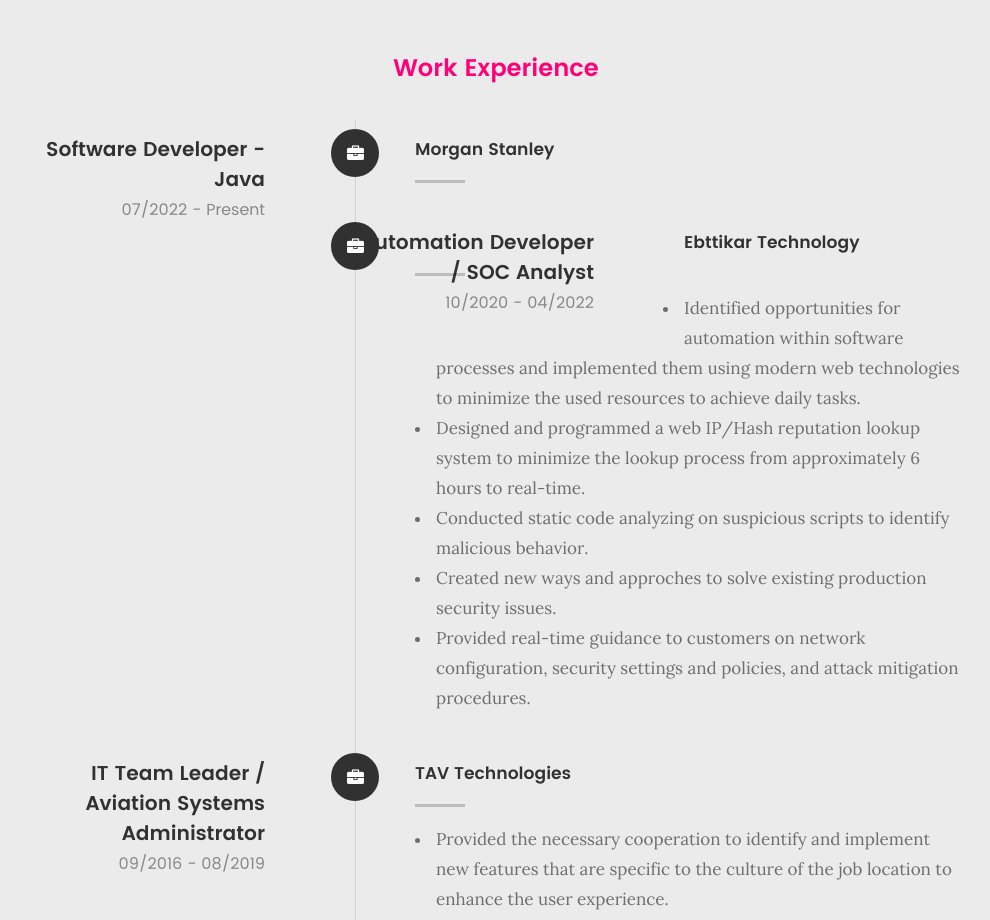
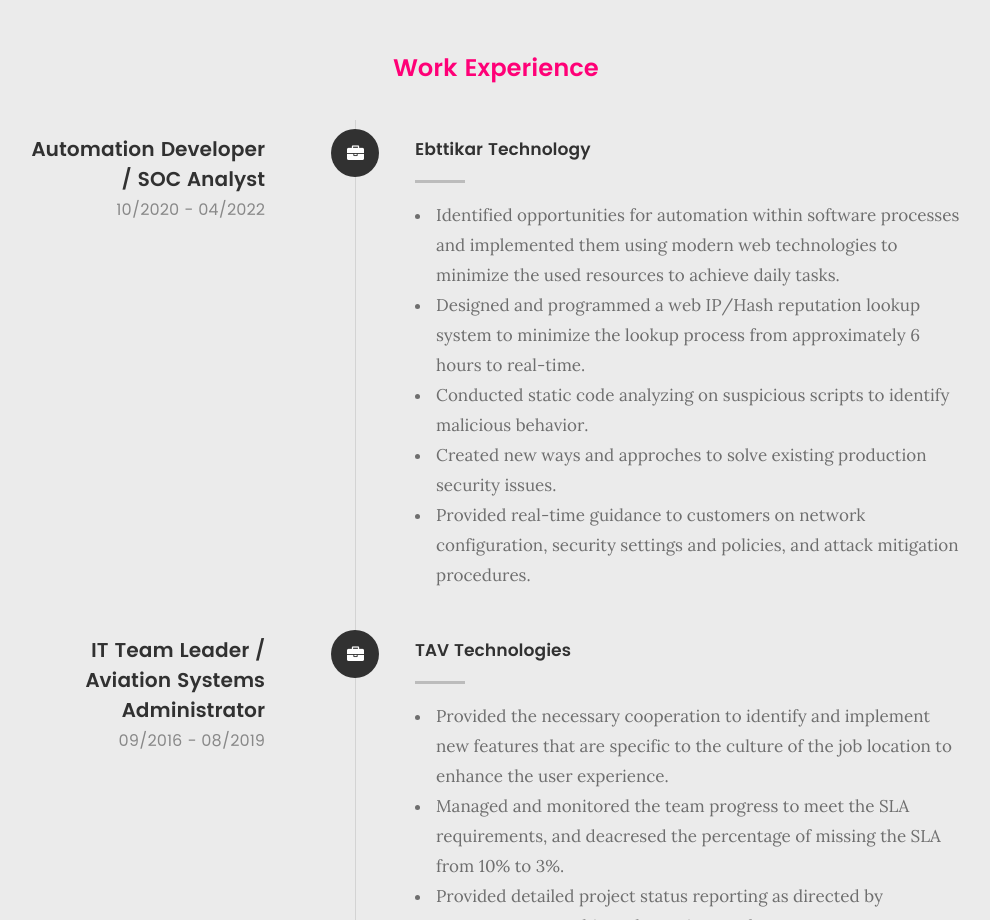
Before and after one commit to mayaba/mayaba.github.io, a plain HTML site: page index.html in a window 1280 px wide. Shown: the part 3060-3980 px from the top of the page, without its empty margins (144-1134 px from the left). Drawn offline with Linux system fonts and the light colour scheme; files whose address does not match are found by name.

Commit message:
fixed some errors

```diff
--- a/index.html
+++ b/index.html
@@ -33,7 +33,7 @@
     <script src="js/pace.min.js"></script>
 
     <!-- favicons
-	================================================== -->
+  ================================================== -->
   </head>
 
   <body id="top">
@@ -319,50 +319,6 @@
 
         <div class="col-twelve">
           <div class="timeline-wrap">
-
-
-             <div class="timeline-block">
-              <div class="timeline-ico">
-                <i class="fa fa-briefcase"></i>
-              </div>
-
-              <div class="timeline-header">
-                <h3>Software Developer - Java</h3>
-                <p>07/2022 - Present</p>
-              </div>
-
-              <div class="timeline-content">
-                <h4>Morgan Stanley</h4>
-                <ul>
-                  <!-- <li>
-                    Identified opportunities for automation within software
-                    processes and implemented them using modern web technologies
-                    to minimize the used resources to achieve daily tasks.
-                  </li>
-                  <li>
-                    Designed and programmed a web IP/Hash reputation lookup
-                    system to minimize the lookup process from approximately 6
-                    hours to real-time.
-                  </li>
-                  <li>
-                    Conducted static code analyzing on suspicious scripts to
-                    identify malicious behavior.
-                  </li>
-                  <li>
-                    Created new ways and approches to solve existing production
-                    security issues.
-                  </li>
-                  <li>
-                    Provided real-time guidance to customers on network
-                    configuration, security settings and policies, and attack
-                    mitigation procedures.
-                  </li> -->
-                </ul>
-              </div>
-            </div>
-            <!-- /timeline-block -->
-
-
             <div class="timeline-block">
               <div class="timeline-ico">
                 <i class="fa fa-briefcase"></i>
@@ -627,7 +583,7 @@
             <!-- /folio-item -->
 
             <!-- modal popups - begin
-	            ============================================================= -->
+              ============================================================= -->
             <div id="modal-01" class="popup-modal slider mfp-hide">
               <div class="description-box">
                 <h4>Java Static Code Analyzer</h4>
@@ -784,7 +740,7 @@
             <!-- /modal-06 -->
 
             <!-- modal popups - end
-	            ============================================================= -->
+              ============================================================= -->
           </div>
           <!-- /portfolio-wrapper -->
         </div>
```
